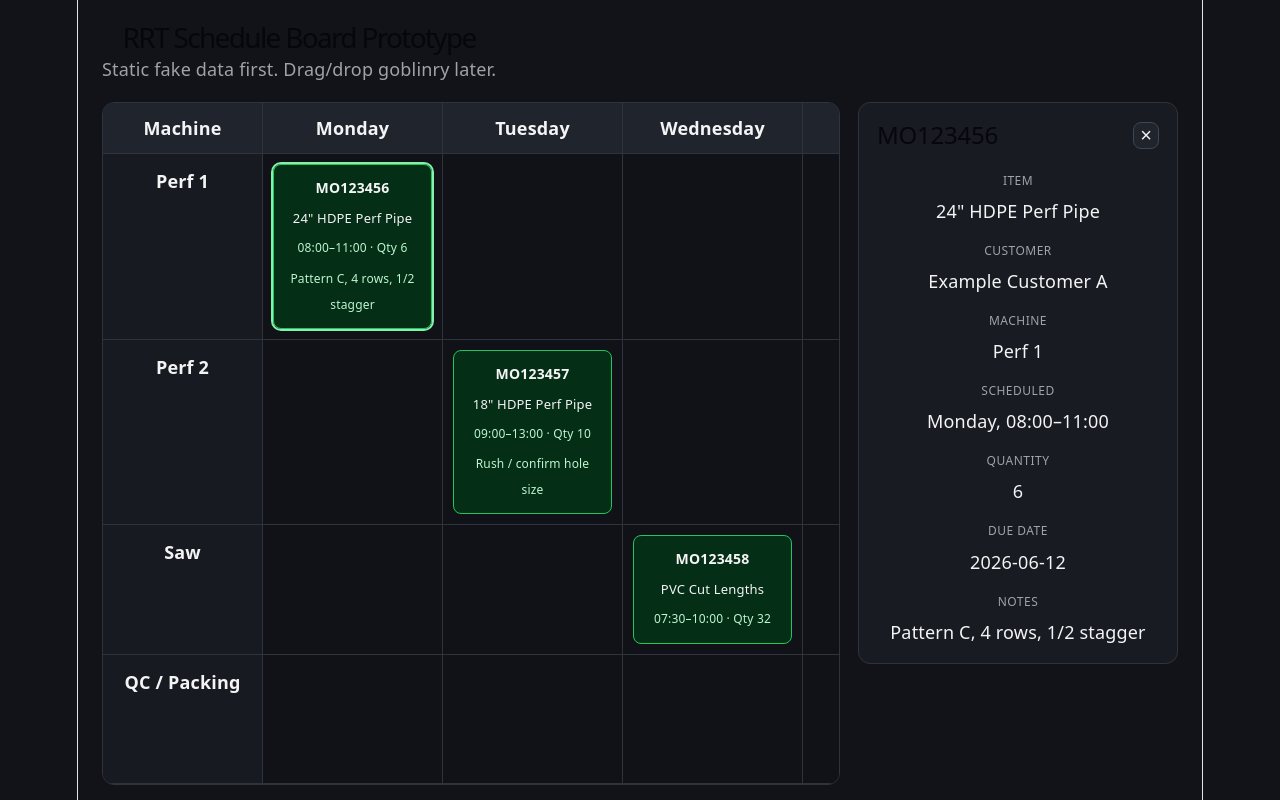
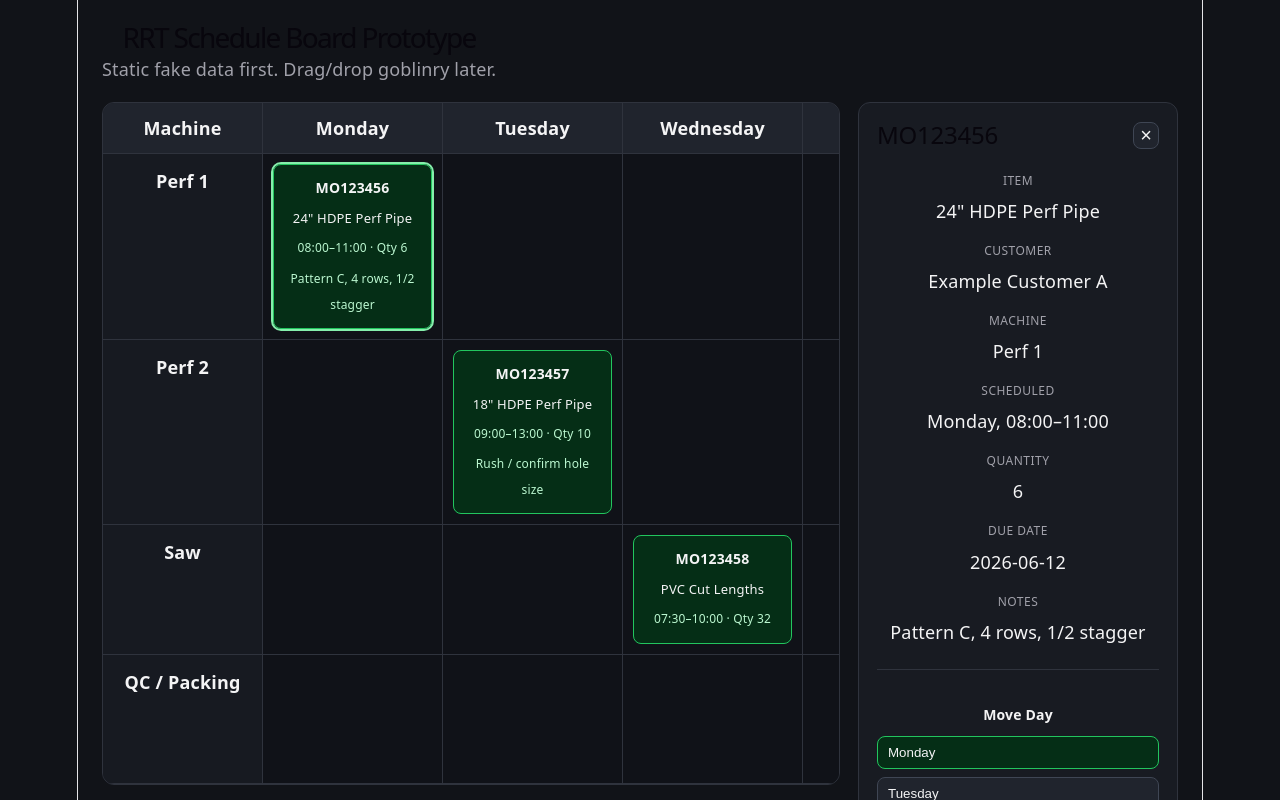
Before and after one commit to kirschballs/rrt-schedule-board, a React (Vite) app: page / in a window 1280 px wide. Both pictures are taken after a click on the element 352 px from the left and 246 px from the top of the page. Shown: the top 800 px of the page. Built offline with nearby package versions, Linux system fonts and the light colour scheme.

Commit message:
Add manual job move controls

```diff
--- a/src/App.css
+++ b/src/App.css
@@ -166,3 +166,39 @@ dd {
 .empty-detail p {
   color: #a1a1aa;
 }
+
+.move-controls {
+  margin-top: 24px;
+  border-top: 1px solid #2f333d;
+  padding-top: 16px;
+}
+
+.move-controls h3 {
+  margin: 16px 0 8px;
+  font-size: 14px;
+}
+
+.button-grid {
+  display: grid;
+  grid-template-columns: 1fr;
+  gap: 8px;
+}
+
+.button-grid button {
+  border: 1px solid #3f4654;
+  border-radius: 8px;
+  background: #20242d;
+  color: #f4f4f5;
+  padding: 8px 10px;
+  cursor: pointer;
+  text-align: left;
+}
+
+.button-grid button:hover {
+  filter: brightness(1.2);
+}
+
+.button-grid button.active {
+  border-color: #22c55e;
+  background: #052e16;
+}
--- a/src/App.tsx
+++ b/src/App.tsx
@@ -18,7 +18,7 @@ const days = ["Monday", "Tuesday", "Wednesday", "Thursday", "Friday"];
 
 const machines = ["Perf 1", "Perf 2", "Saw", "QC / Packing"];
 
-const jobs: Job[] = [
+const initialJobs: Job[] = [
   {
     id: "MO123456",
     machine: "Perf 1",
@@ -68,7 +68,18 @@ const jobs: Job[] = [
 ];
 
 function App() {
-  const [selectedJob, setSelectedJob] = useState<Job | null>(null);
+  const [jobs, setJobs] = useState<Job[]>(initialJobs);
+  const [selectedJobId, setSelectedJobId] = useState<string | null>(null);
+
+  const selectedJob = jobs.find((job) => job.id === selectedJobId) ?? null;
+
+  function updateJob(jobId: string, updates: Partial<Job>) {
+    setJobs((currentJobs) =>
+      currentJobs.map((job) =>
+        job.id === jobId ? { ...job, ...updates } : job
+      )
+    );
+  }
 
   return (
     <main className="app">
@@ -104,9 +115,9 @@ function App() {
                       <article
                         key={job.id}
                         className={`job-card ${
-                          selectedJob?.id === job.id ? "selected" : ""
+                          selectedJobId === job.id ? "selected" : ""
                         }`}
-                        onClick={() => setSelectedJob(job)}
+                        onClick={() => setSelectedJobId(job.id)}
                       >
                         <strong>{job.id}</strong>
                         <span>{job.item}</span>
@@ -128,7 +139,7 @@ function App() {
             <>
               <div className="details-header">
                 <h2>{selectedJob.id}</h2>
-                <button onClick={() => setSelectedJob(null)}>×</button>
+                <button onClick={() => setSelectedJobId(null)}>×</button>
               </div>
 
               <dl>
@@ -155,6 +166,36 @@ function App() {
                 <dt>Notes</dt>
                 <dd>{selectedJob.notes ?? "None"}</dd>
               </dl>
+
+              <div className="move-controls">
+                <h3>Move Day</h3>
+                <div className="button-grid">
+                  {days.map((day) => (
+                    <button
+                      key={day}
+                      className={selectedJob.day === day ? "active" : ""}
+                      onClick={() => updateJob(selectedJob.id, { day })}
+                    >
+                      {day}
+                    </button>
+                  ))}
+                </div>
+
+                <h3>Move Machine</h3>
+                <div className="button-grid">
+                  {machines.map((machine) => (
+                    <button
+                      key={machine}
+                      className={
+                        selectedJob.machine === machine ? "active" : ""
+                      }
+                      onClick={() => updateJob(selectedJob.id, { machine })}
+                    >
+                      {machine}
+                    </button>
+                  ))}
+                </div>
+              </div>
             </>
           ) : (
             <div className="empty-detail">
```
